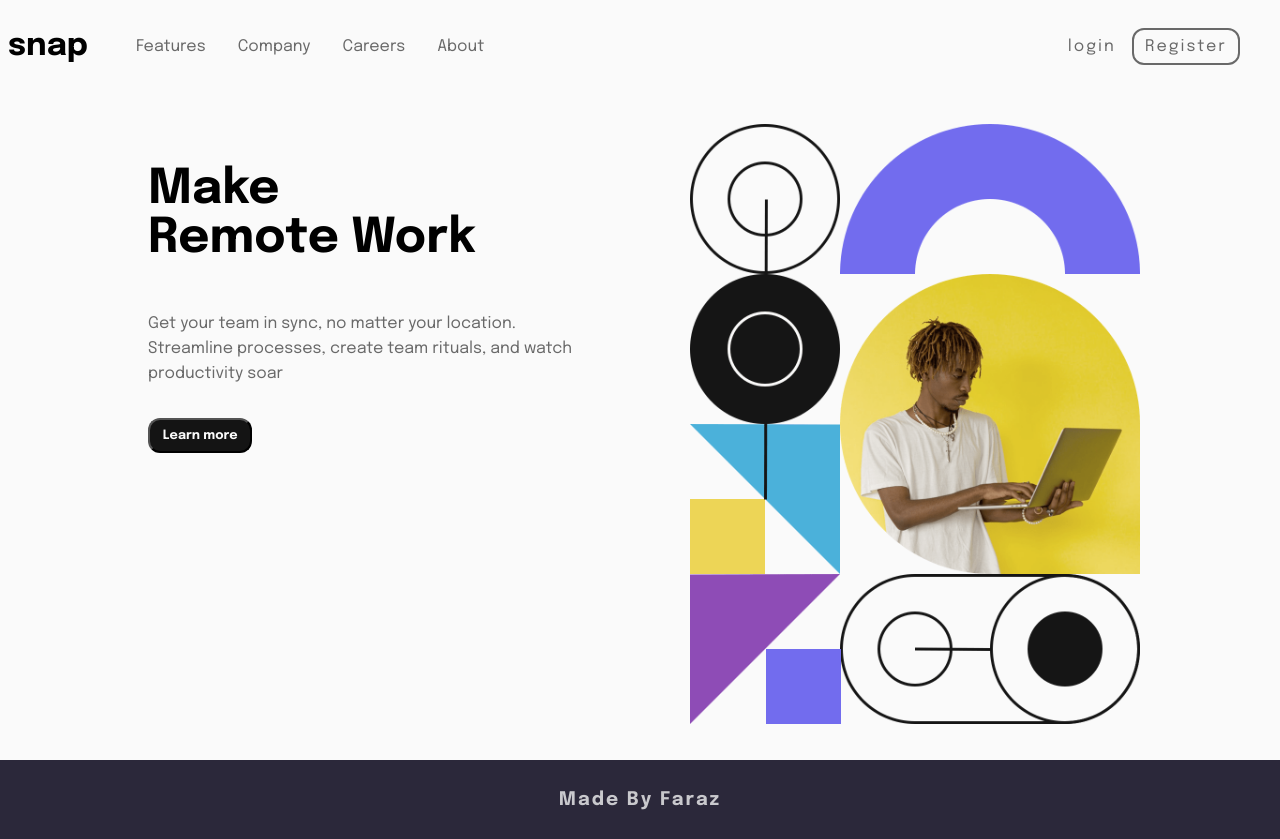
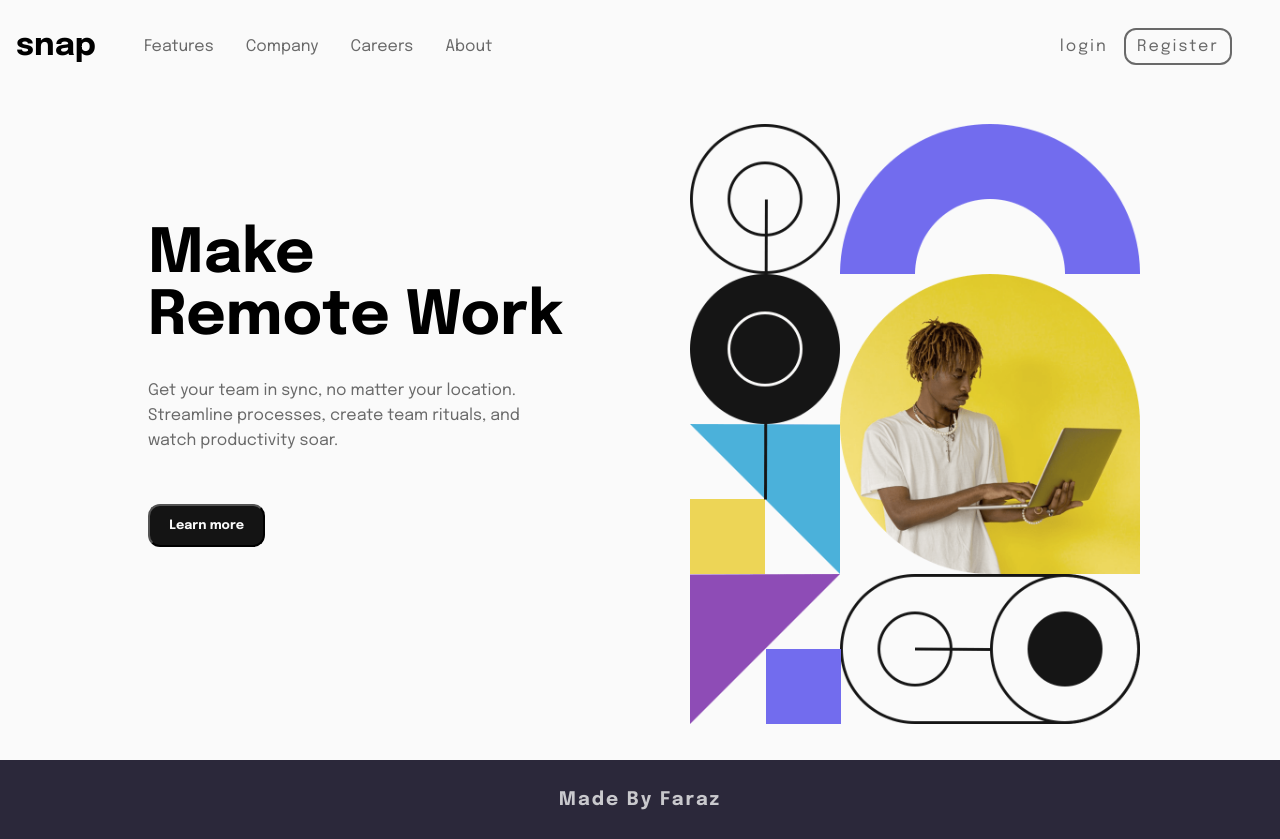
Before and after one commit to GeekkyCoder/Intro-template, a plain HTML site: page index.html in a window 1280 px wide. Drawn offline with Linux system fonts and the light colour scheme.

Commit message:
improved accessabilty issues

```diff
--- a/index.css
+++ b/index.css
@@ -32,8 +32,10 @@ nav li {
 }
 
 .main-primary-title {
-  font-size: 3rem;
+  font-size: 3.8rem;
   font-weight: bold;
+  margin-bottom: .5em;
+  margin-top: 1.5em;
 }
 
 .main-primary-body {
@@ -41,6 +43,8 @@ nav li {
   font-size: 1rem;
   line-height: 25px;
   margin-bottom: 2em;
+  margin-top: 0;
+  max-width: 380px;
 }
 
 /* Layout */
@@ -51,7 +55,7 @@ header {
   width: 100%;
   display: flex;
   align-items: center;
-  padding: 0.2em 0.5em;
+  padding: 0.2em 1em;
 }
 
 nav ul {
@@ -157,13 +161,14 @@ nav li:hover {
 .main-primary-btn {
   background-color: hsl(0, 0%, 8%);
   color: hsl(0, 0%, 98%);
-  padding: 0.7em 1em;
+  padding: 1em 1.5em;
   border-radius: 12px;
   cursor: pointer;
   text-align: center;
   font-family: inherit;
   font-size: 0.8rem;
   font-weight: bold;
+  margin-top: 1.5em;
 }
 
 .main-primary-btn:hover,
--- a/index.html
+++ b/index.html
@@ -39,7 +39,7 @@
             </h1>
             <p class="main-primary-body">
               Get your team in sync, no matter your location. Streamline
-              processes, create team rituals, and watch productivity soar
+              processes, create team rituals, and watch productivity soar.
             </p>
             <button class="main-primary-btn">Learn more</button>
           </div>
```
